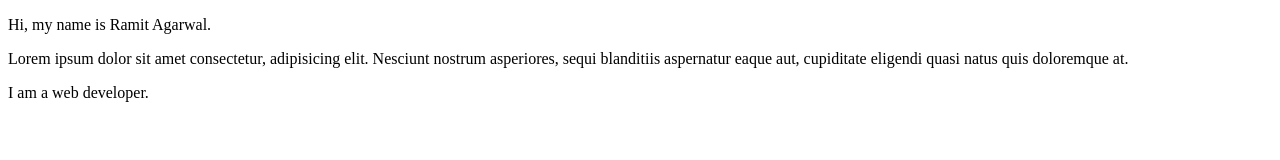
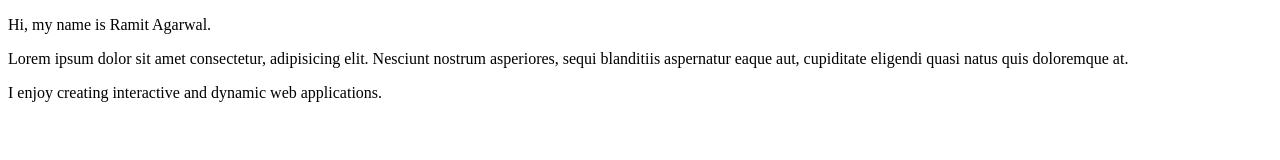
Before and after one commit to ramit-20/Experiment-1, a plain HTML site: page index.html in a window 1280 px wide. Drawn offline with Linux system fonts and the light colour scheme.

Commit message:
branch commit

```diff
--- a/index.html
+++ b/index.html
@@ -8,6 +8,7 @@
 <body>
     <p>Hi, my name is Ramit Agarwal.</p>
     <p>Lorem ipsum dolor sit amet consectetur, adipisicing elit. Nesciunt nostrum asperiores, sequi blanditiis aspernatur eaque aut, cupiditate eligendi quasi natus quis doloremque at.</p>
-    <p> I am a web developer.</p>
+
+    <p> I enjoy creating interactive and dynamic web applications.</p>
 </body>
 </html>
```
